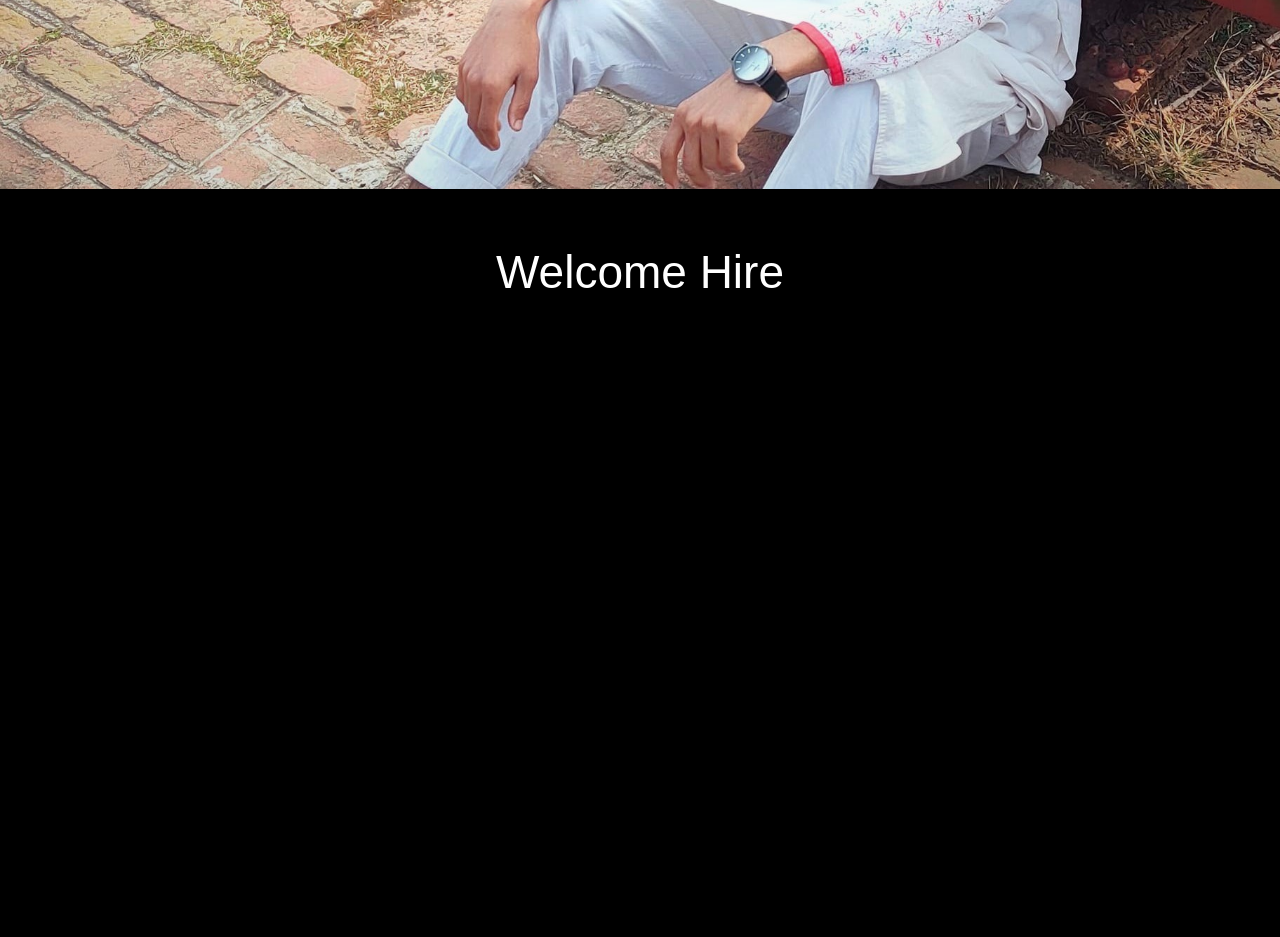
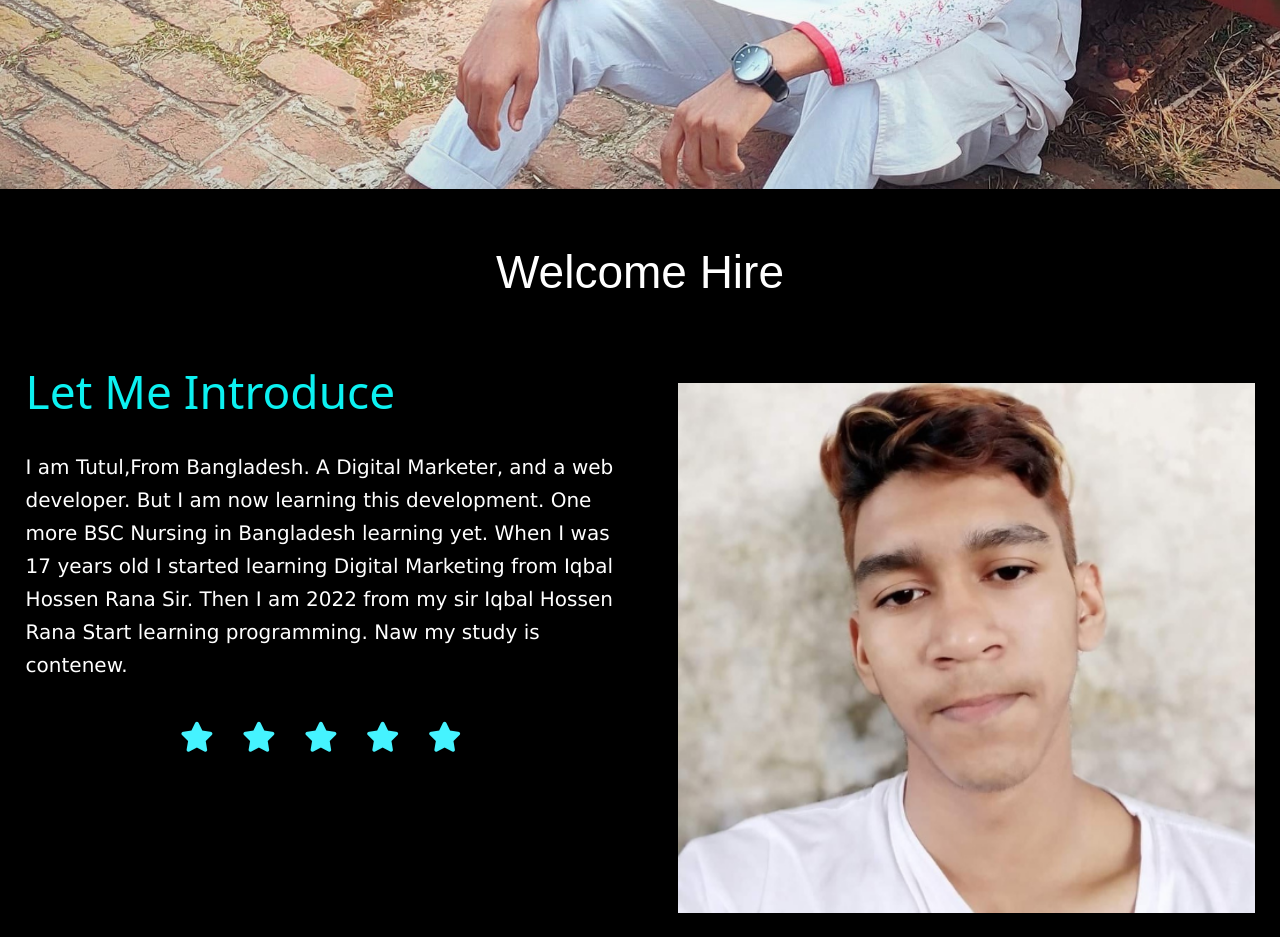
Before and after one commit to Arif-Ibna-Masud/Arif-Ibna-Masud-Portfolio, a plain HTML site: page index.html in a window 1280 px wide. Shown: the part 591-1528 px from the top of the page. Before the commit the page ends 891 px from the top, so only its background shows below. Drawn offline with nearby package versions, Linux system fonts and the light colour scheme.

Commit message:
Half-Width

```diff
--- a/index.html
+++ b/index.html
@@ -132,3 +132,28 @@
         <h2 class="welcome-hire-size pt-2">Welcome Hire</h2>
       </div>
     </section>
+
+    <!--################################## {Half-Width} ############################### -->
+
+  <section class="display-flex">
+    <div class="half-width">
+      <h2 class="let-me">Let Me Introduce</h2>
+      <br>
+      <p class="p-tag">I am Tutul,From Bangladesh. A Digital Marketer, and a web developer. But I am now learning this development. One more BSC Nursing in Bangladesh learning yet. When I was 17 years old I started learning Digital Marketing from Iqbal Hossen Rana Sir. Then I am 2022 from my sir Iqbal Hossen Rana Start learning programming. Naw my study is contenew.</p>
+
+      <div class="text-center pt-4">
+
+        <i class="fa-solid fa-star me-4"></i>
+        <i class="fa-solid fa-star me-4"></i>
+        <i class="fa-solid fa-star me-4"></i>
+        <i class="fa-solid fa-star me-4"></i>
+        <i class="fa-solid fa-star me-4"></i>
+
+      </div>
+    </div>
+
+    <div class="half-width">
+      <img src="img/tutul.png" alt="">
+    </div>
+  </section>
+  <br>
--- a/style.css
+++ b/style.css
@@ -309,7 +309,7 @@ body{
     transition: all .4s linear;
 }
 
-/* <!--################################## {Welcome-Hire} ############################### --> */
+/* <!--################################## { Welcome-Hire } ############################### --> */
 .welcome-hire-size{
     font-size: 46px;
     color: white;
@@ -322,3 +322,48 @@ body{
 .welcome-hire-size{
     transition: .3s linear;
 }
+
+/* <!--################################## {Half-Width-Start} ############################### --> */
+.display-flex {
+    display: flex;
+    margin-top: 5%;
+}
+.half-width{
+    width: 60%;
+    padding-left: 2%;
+}
+.let-me:hover{
+    color: white;
+    transform: scale(0.85);
+}
+.let-me{
+    transition: .4s linear;
+    color: #0cf1f1;
+    font-size: 46px;
+}
+.p-tag:hover{
+    color: #00eeff;
+    line-height: 48px;
+    font-family: Arial, Helvetica, sans-serif;
+    transform: scale(0.90);
+    font-size: 28px;
+}
+.p-tag{
+    transition: .4s linear;
+    color: white;
+    font-size: 20px;
+    line-height: 33px;
+    font-family:Verdana, Geneva, Tahoma, sans-serif ;
+
+}
+.half-width img {
+    width: 96%;
+    padding-left: 2%;
+    padding-top: 3%;
+}
+
+/* <!--################################## {fa-star-Icon} ############################### --> */
+.fa-star {
+    font-size: 30px;
+    color: #45f3ff;
+}
```
